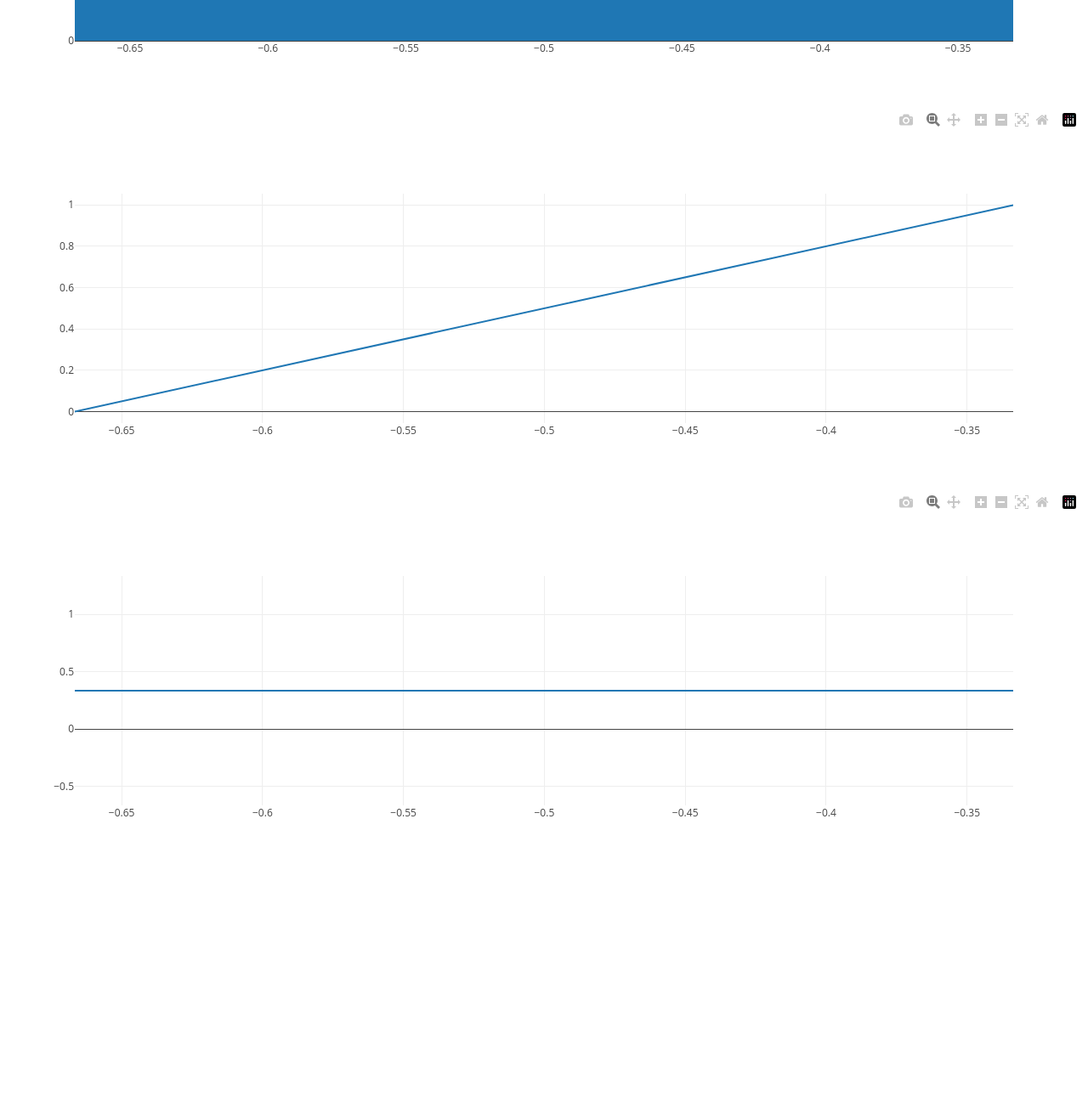
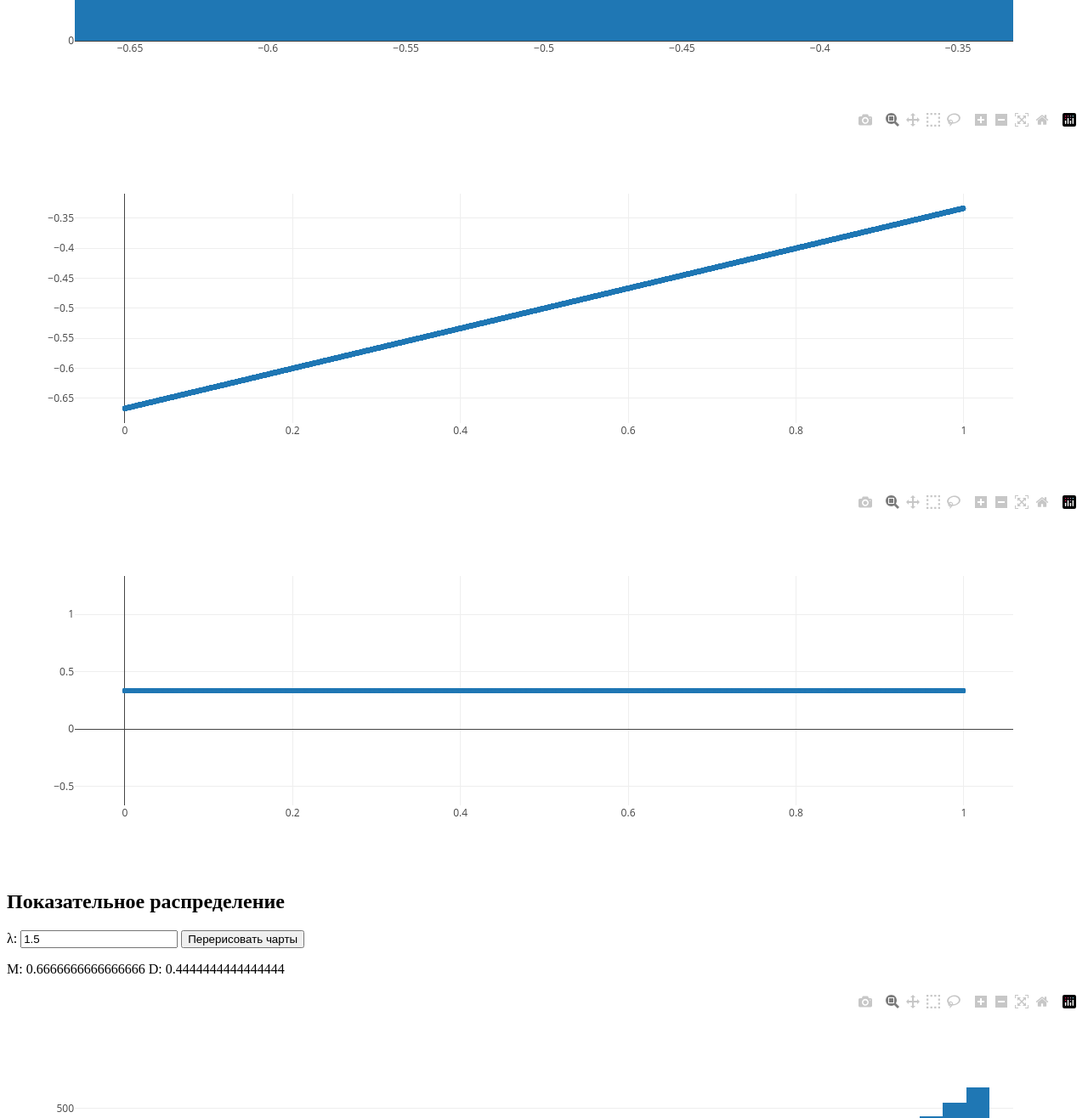
Before and after one commit to aliona-v/matmod, a website: page lab2/index.html in a window 1280 px wide. Shown: the part 460-1776 px from the top of the page at 85% size. Before the commit the page ends 1496 px from the top, so only its background shows below. Drawn offline with nearby package versions, Linux system fonts and the light colour scheme.

Commit message:
Add exponential distribution

```diff
--- a/lab2/index.html
+++ b/lab2/index.html
@@ -5,6 +5,7 @@
     <title>Title</title>
 </head>
 <body>
+    <div class="uniform-distribution">
         <h2>Равномерное распределение</h2>
         <label>
             a:&nbsp;<input type="text" class="a" value="2">
@@ -16,9 +17,23 @@
             <button onclick="redrawCharts()">Перерисовать чарты</button>
         </label>
         <p>M: <span class="M"></span> D: <span class="D"></span></p>
-    <div id="histogram"></div>
-    <div id="distribution"></div>
-    <div id="density"></div>
+        <div id="uniform-histogram"></div>
+        <div id="uniform-distribution"></div>
+        <div id="uniform-density"></div>
+    </div>
+    <div class="exponential-distribution">
+        <h2>Показательное распределение</h2>
+        <label>
+            λ:&nbsp;<input type="text" class="lambda" value="1.5">
+        </label>
+        <label>
+            <button onclick="redrawCharts()">Перерисовать чарты</button>
+        </label>
+        <p>M: <span class="M"></span> D: <span class="D"></span></p>
+        <div id="exponential-histogram"></div>
+        <div id="exponential-distribution"></div>
+        <div id="exponential-density"></div>
+    </div>
     <script src="../node_modules/plotly.js/dist/plotly.js"></script>
     <script src="index.js"></script>
 </body>
--- a/lab2/index.js
+++ b/lab2/index.js
@@ -1,21 +1,63 @@
-function getCumulativeDistribution({ randomNumber, a, b }) {
-  return (randomNumber - a) / (b - a);
+class UniformDistribution {
+  constructor() {
+    const values = {
+      a: +document.querySelector('.a').value,
+      b: +document.querySelector('.b').value,
+    };
+    this.a = values.a;
+    this.b = values.b;
+    this.name = 'uniform';
   }
 
-function getDistribution(obj) {
-  return [getCumulativeDistribution(obj), obj.randomNumber];
+  getCumulativeDistribution(randomNumber) {
+    return (randomNumber - this.a) / (this.b - this.a);
   }
 
-function getDensity(obj) {
-  return [getCumulativeDistribution(obj), 1 / (obj.b - obj.a)];
+  getDistribution(randomNumber) {
+    return [randomNumber, this.getCumulativeDistribution(randomNumber)];
   }
 
-function getM({ a, b }) {
-  return (a + b) / 2;
+  getDensity(randomNumber) {
+    return [randomNumber, 1 / (this.b - this.a)];
   }
 
-function getD({ a, b }) {
-  return ((b - a) ** 2) / 12;
+  getM() {
+    return (this.a + this.b) / 2;
+  }
+
+  getD() {
+    return ((this.b - this.a) ** 2) / 12;
+  }
+}
+
+class ExponentialDistribution {
+  constructor() {
+    this.lambda = +document.querySelector('.lambda').value;
+    this.name = 'exponential';
+  }
+
+  getCumulativeDistribution(randomNumber) {
+    return 1 - (Math.E ** (-this.lambda * randomNumber));
+  }
+
+  getDistribution(randomNumber) {
+    return [randomNumber, this.getCumulativeDistribution(randomNumber)];
+  }
+
+  getDensity(randomNumber) {
+    return [
+      randomNumber,
+      this.lambda * (Math.E ** (-this.lambda * randomNumber)),
+    ];
+  }
+
+  getM() {
+    return 1 / this.lambda;
+  }
+
+  getD() {
+    return this.lambda ** -2;
+  }
 }
 
 function* multipleCongruent(count = 100, m = 2 ** 48, k = 252149039177, begin = 1) {
@@ -27,36 +69,35 @@ function* multipleCongruent(count = 100, m = 2 ** 48, k = 252149039177, begin =
 }
 
 function redrawCharts() {
-  const values = {
-    a: +document.querySelector('.a').value,
-    b: +document.querySelector('.b').value,
-  };
-
+  [new UniformDistribution(), new ExponentialDistribution()].forEach((distribution) => {
     const histogramData = [...multipleCongruent(10000)]
-    .map(randomNumber => getCumulativeDistribution({ randomNumber, ...values }));
-  Plotly.newPlot('histogram', [{
+      .map(randomNumber => distribution.getCumulativeDistribution(randomNumber));
+    Plotly.newPlot(`${distribution.name}-histogram`, [{
       x: histogramData,
       type: 'histogram',
     }]);
 
     const distributionData = [...multipleCongruent(10000)]
-    .map(randomNumber => getDistribution({ randomNumber, ...values }));
-  Plotly.newPlot('distribution', [{
+      .map(randomNumber => distribution.getDistribution(randomNumber));
+    Plotly.newPlot(`${distribution.name}-distribution`, [{
       x: distributionData.map(arr => arr[0]),
       y: distributionData.map(arr => arr[1]),
       type: 'scatter',
+      mode: 'markers',
     }]);
 
     const densityData = [...multipleCongruent(10000)]
-    .map(randomNumber => getDensity({ randomNumber, ...values }));
-  Plotly.newPlot('density', [{
+      .map(randomNumber => distribution.getDensity(randomNumber));
+    Plotly.newPlot(`${distribution.name}-density`, [{
       x: densityData.map(arr => arr[0]),
       y: densityData.map(arr => arr[1]),
       type: 'scatter',
+      mode: 'markers',
     }]);
 
-  document.querySelector('.M').innerText = getM(values);
-  document.querySelector('.D').innerText = getD(values);
+    document.querySelector(`.${distribution.name}-distribution .M`).innerText = distribution.getM();
+    document.querySelector(`.${distribution.name}-distribution .D`).innerText = distribution.getD();
+  });
 }
 
 redrawCharts();
```
Also changed, not shown: 1 other file. Lines whose indentation alone changed are shown as unchanged.
